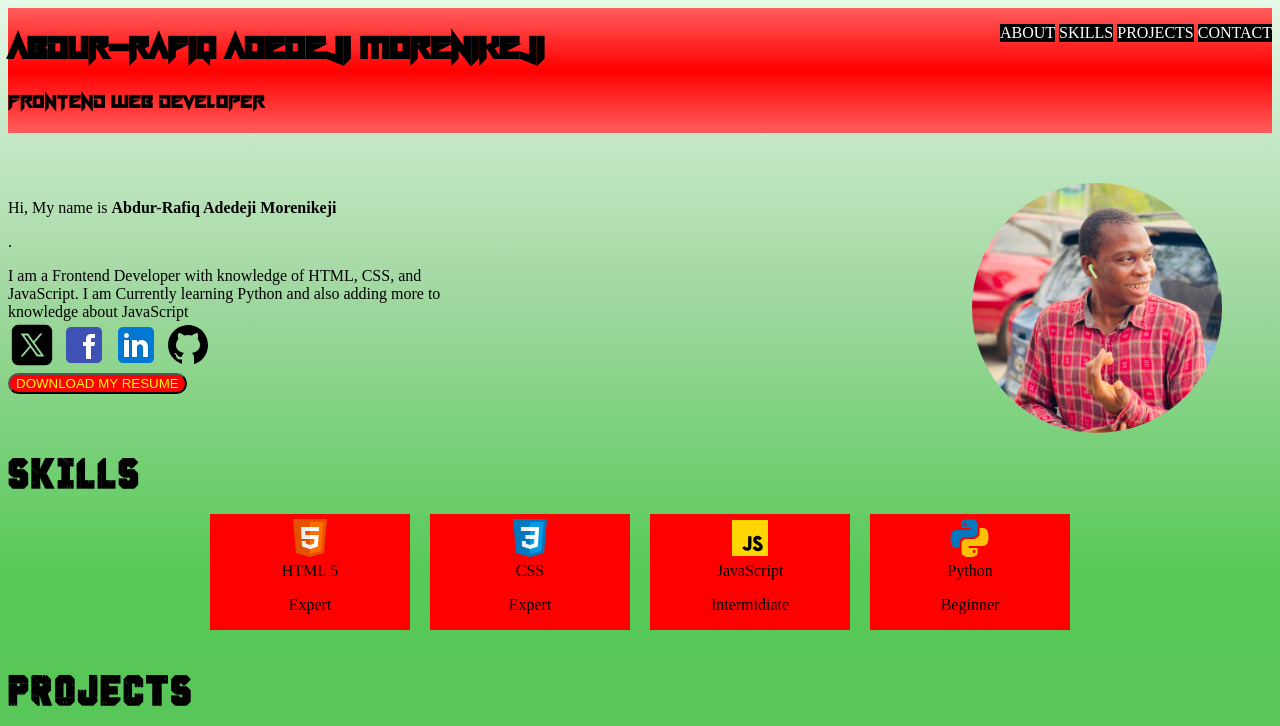
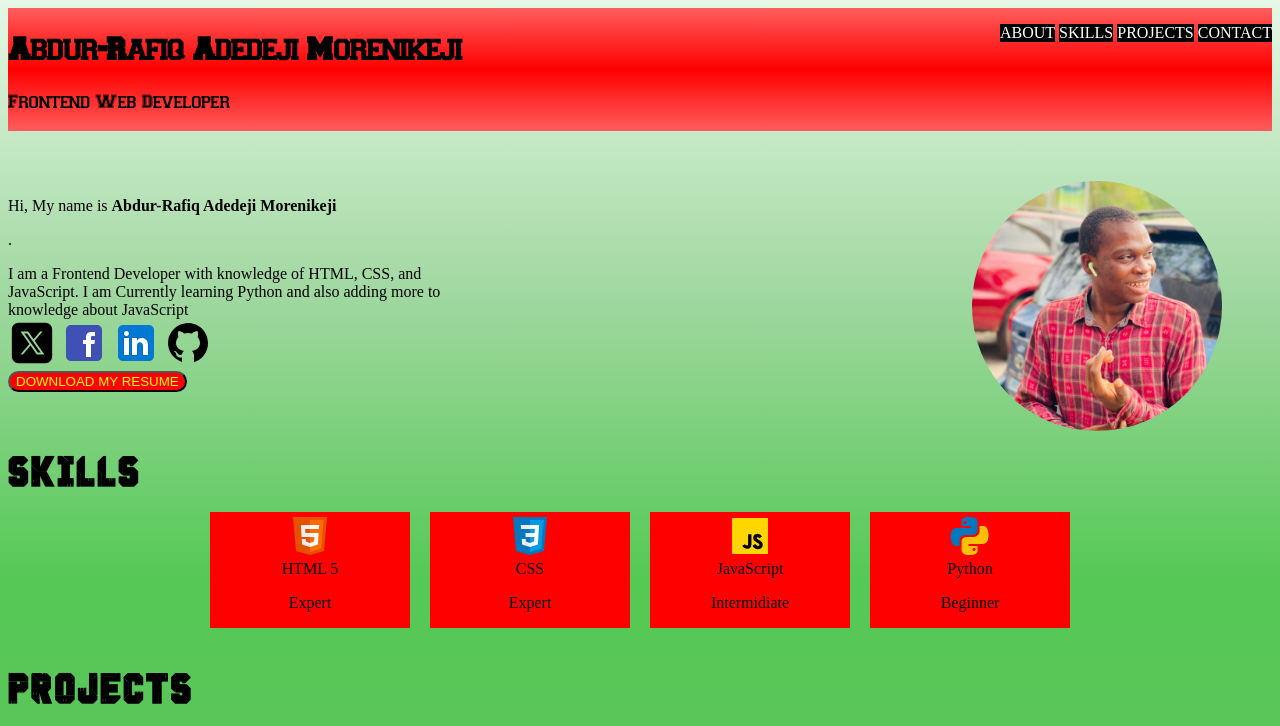
Before and after one commit to ARMoretech/portfolio, a plain HTML site: page index.html in a window 1280 px wide. Shown: the top 726 px of the page. Drawn offline with Linux system fonts and the light colour scheme.

Commit message:
Update style.css

```diff
--- a/style.css
+++ b/style.css
@@ -137,7 +137,7 @@ button{
 }
 @font-face {
     font-family: Neon;
-    src: url(neon_rave/Neon\ Rave.ttf);
+    src: url(varsity_2/varsity_regular.ttf);
 }
 @font-face {
     font-family: Cyber;
```
